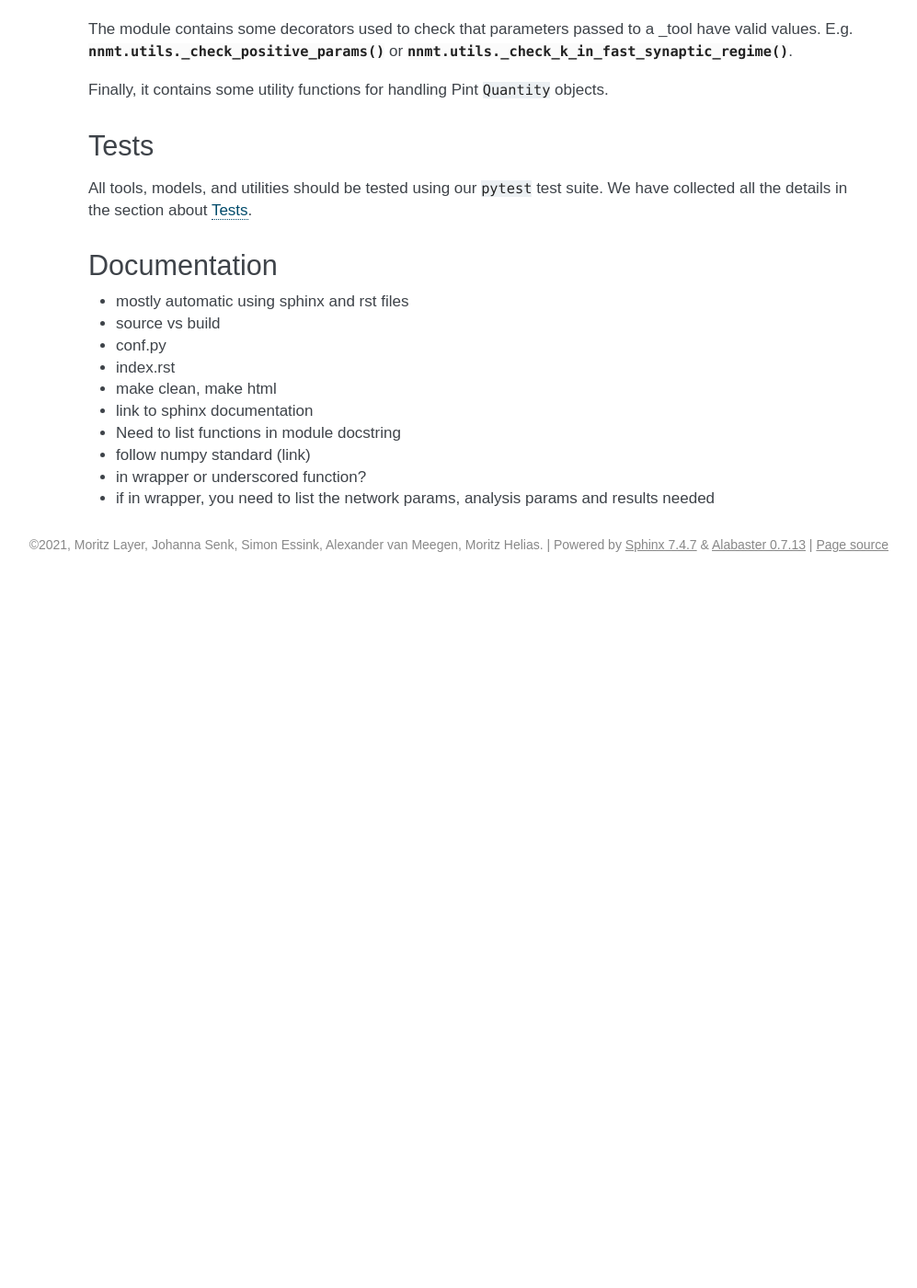
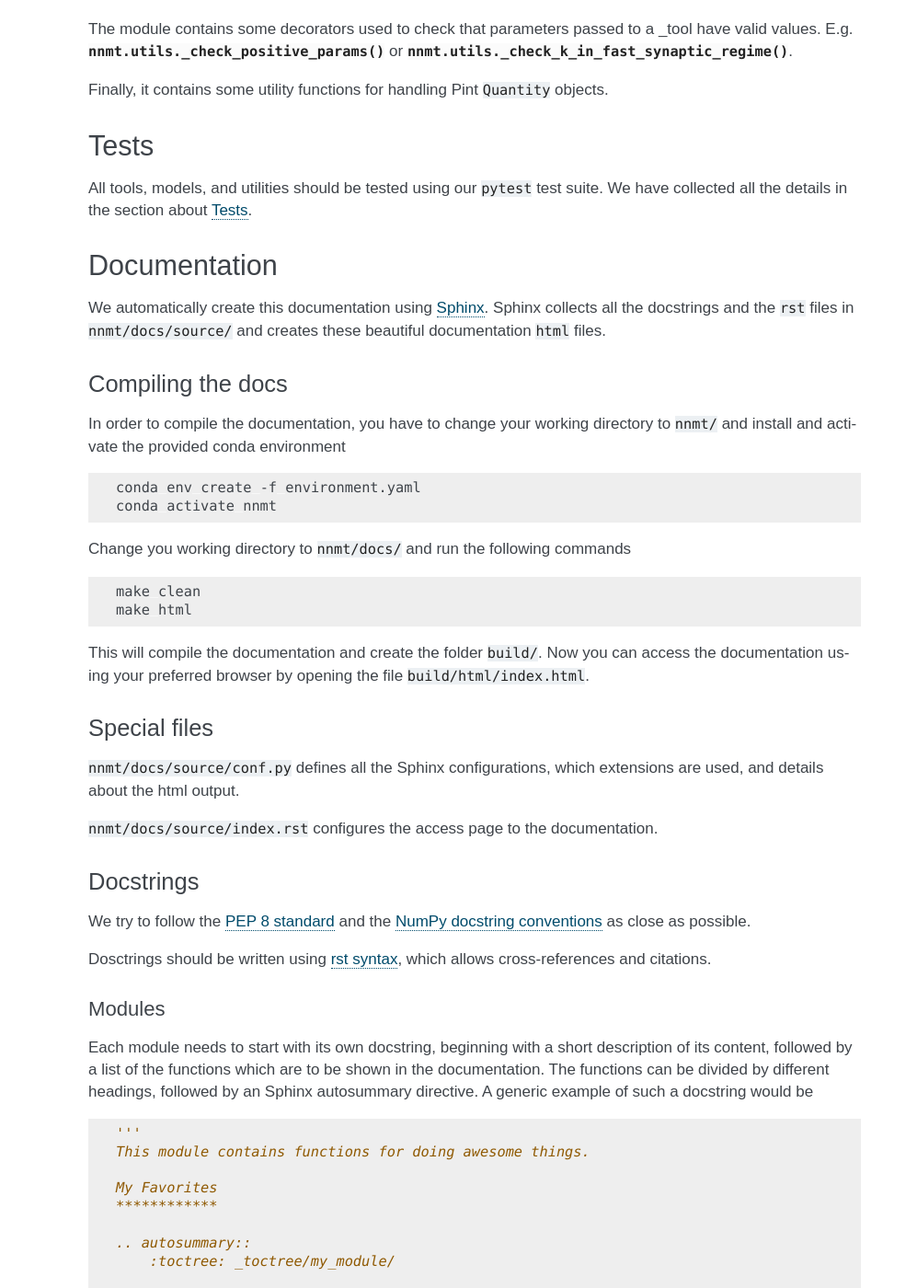
Before and after one commit to INM-6/nnmt, a Sphinx documentation site: the page built from docs/source/contributor_guide.rst, in a window 1280 px wide and 1400 px high, scrolled down 3714 px. Shown: the whole window at 92% size, without its empty margins (234-1231 px from the left). Built offline with Sphinx 7.4.7, drawn with Linux system fonts in a browser that asks for light colours; formulas are drawn with MathJax 3; pages that are not in the unit, such as notebooks, are missing from menus; before the commit the page ends 4344 px from its top, so only the background shows below that; some of the changed text lies outside the part shown.

Commit message:
Write contributor guide for documentation

```diff
--- a/docs/source/conf.py
+++ b/docs/source/conf.py
@@ -26,7 +26,7 @@ copyright = '2021, Moritz Layer, Johanna Senk, Simon Essink, Alexander van Meege
 author = 'Moritz Layer, Johanna Senk, Simon Essink, Alexander van Meegen, Moritz Helias'
 
 # The full version, including alpha/beta/rc tags
-release = '1.0'
+release = '1.0.0'
 
 
 # -- General configuration ---------------------------------------------------
--- a/docs/source/contributor_guide.rst
+++ b/docs/source/contributor_guide.rst
@@ -230,14 +230,82 @@ suite. We have collected all the details in the section about
 Documentation
 *************
 
-- mostly automatic using sphinx and rst files
-- source vs build
-- conf.py
-- index.rst
-- make clean, make html
-- link to sphinx documentation
-- Need to list functions in module docstring
-- follow numpy standard (link)
-- in wrapper or underscored function?
-- if in wrapper, you need to list the network params, analysis params and
-  results needed
+We automatically create this documentation using
+`Sphinx <https://sublime-and-sphinx-guide.readthedocs.io/en/latest/index.html>`_.
+Sphinx collects all the docstrings and the ``rst`` files in
+``nnmt/docs/source/`` and creates these beautiful documentation ``html`` files.
+
+Compiling the docs
+==================
+
+In order to compile the documentation, you have to change your working
+directory to ``nnmt/`` and install and activate the provided conda environment
+
+.. code:: bash
+
+  conda env create -f environment.yaml
+  conda activate nnmt
+
+Change you working directory to ``nnmt/docs/`` and run the following commands
+
+.. code:: bash
+
+  make clean
+  make html
+
+This will compile the documentation and create the folder ``build/``.
+Now you can access the documentation using your preferred browser by opening
+the file ``build/html/index.html``.
+
+Special files
+=============
+
+``nnmt/docs/source/conf.py`` defines all the Sphinx configurations, which
+extensions are used, and details about the html output.
+
+``nnmt/docs/source/index.rst`` configures the access page to the documentation.
+
+Docstrings
+==========
+
+We try to follow the
+`PEP 8 standard <https://www.python.org/dev/peps/pep-0008/>`_ and the
+`NumPy docstring conventions <https://numpydoc.readthedocs.io/en/latest/format.html>`_
+as close as possible.
+
+Dosctrings should be written using
+`rst syntax <https://docutils.sourceforge.io/rst.html>`_, which allows
+cross-references and citations.
+
+Modules
+*******
+
+Each module needs to start with its own docstring, beginning with a short
+description of its content, followed by a list of the functions which are to be
+shown in the documentation. The functions can be divided by different headings,
+followed by an Sphinx autosummary directive. A generic example of such a
+docstring would be
+
+.. code::
+
+    '''
+    This module contains functions for doing awesome things.
+
+    My Favorites
+    ************
+
+    .. autosummary::
+        :toctree: _toctree/my_module/
+
+        function1
+        function2
+
+    '''
+
+Functions
+*********
+
+Wrappers of _tools should reference the respective _tools.
+
+The docstrings of _tools should give a detailed explanation of all their
+arguments.
```
